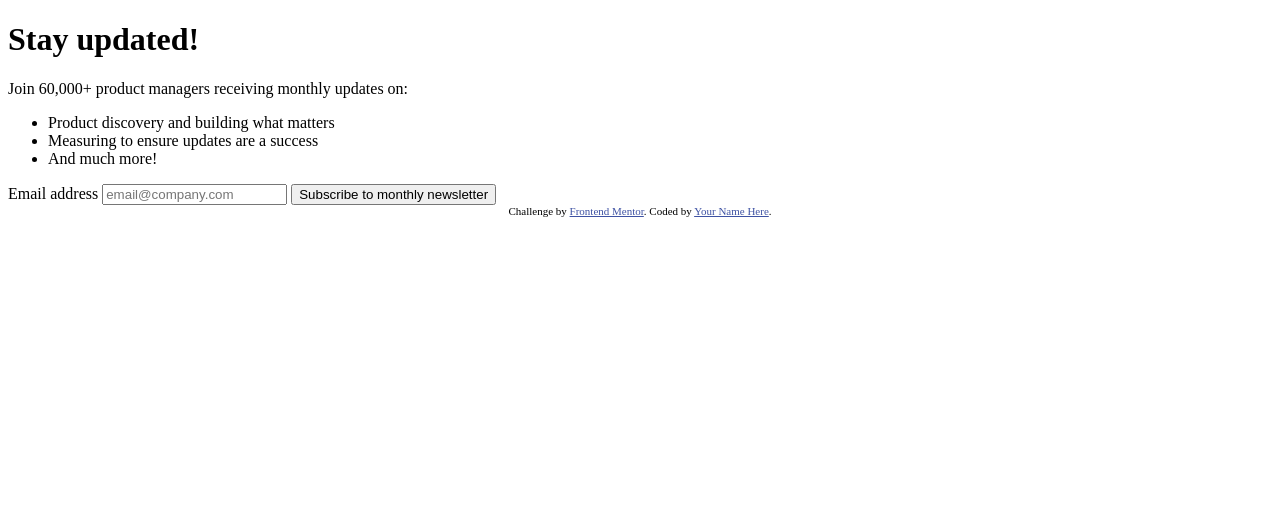
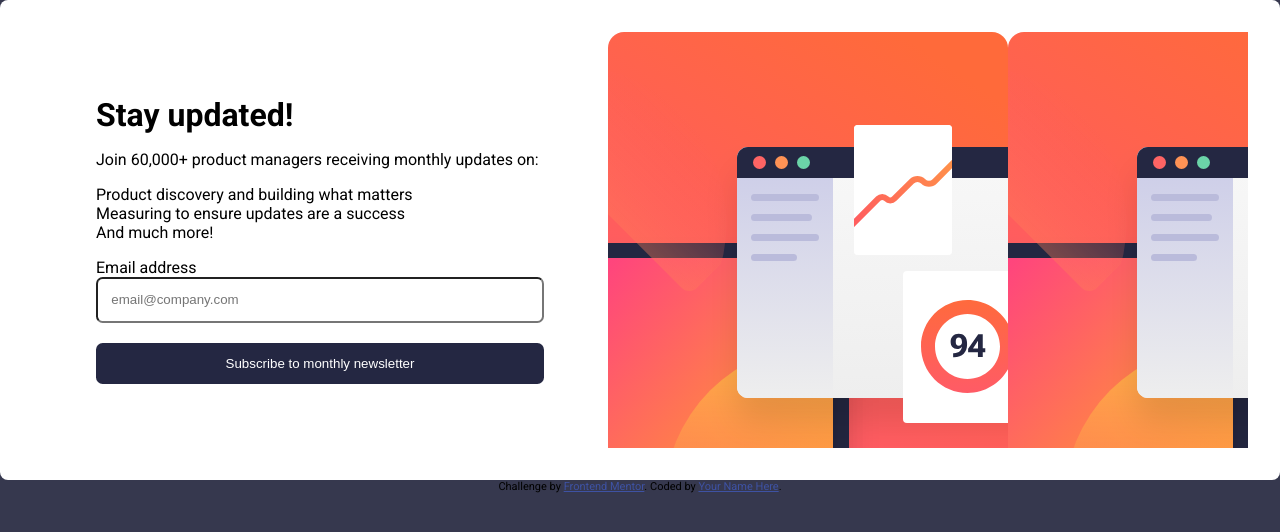
Before and after one commit to emmanueltn007/newsletter-sign-up-form, a plain HTML site: page index.html in a window 1280 px wide. Drawn offline with Linux system fonts and the light colour scheme.

Commit message:
added fonts and styling

```diff
--- a/index.html
+++ b/index.html
@@ -2,13 +2,20 @@
 <html lang="en">
 <head>
   <meta charset="UTF-8">
-  <meta name="viewport" content="width=device-width, initial-scale=1.0"> <!-- displays site properly based on user's device -->
+  <meta name="viewport" content="width=device-width, initial-scale=1.0">
 
   <link rel="icon" type="image/png" sizes="32x32" href="./assets/images/favicon-32x32.png">
 
   <link rel="stylesheet" href="styles.css">
 
+  <link rel="preconnect" href="https://fonts.googleapis.com">
+
+  <link rel="preconnect" href="https://fonts.gstatic.com" crossorigin>
+
+  <link href="https://fonts.googleapis.com/css2?family=Roboto:ital,wght@0,100..900;1,100..900&display=swap" rel="stylesheet">
+
   <title>Frontend Mentor | Newsletter sign-up form with success message</title>
+
 </head>
 <body>
   <div class="container">
@@ -40,9 +47,7 @@
         </button>
       </form>
     </div>
-    <div class="cover-container">
-
-    </div>
+    <div class="cover-container"></div>
   </div>
 
   <!-- Sign-up form end -->
--- a/styles.css
+++ b/styles.css
@@ -1,2 +1,59 @@
+* {
+    margin: 0;
+    padding: 0;
+    box-sizing: border-box;
+}
+
+body {
+    max-width: 1440px;
+    font-family: "Roboto", sans-serif;
+    background-color: hsl(235, 18%, 26%);
+    justify-content: center;
+    align-items: center;
+}
+
+.container {
+    display: grid;
+    grid-template-columns: 1fr 1fr;
+    padding: 2em;
+    border-radius: 0.5em;
+    background-color: white;
+}
+
+.main-content {
+    display: flex;
+    flex-direction: column;
+    gap: 1em;
+    padding: 4em;
+}
+
+ul {
+    list-style: none;
+}
+
+form {
+    display: flex;
+    flex-direction: column;
+}
+
+input {
+    padding: 1em;
+    border-radius: 0.5em;
+}
+
+button {
+    margin-top: 1.5em;
+    background-color: hsl(234, 29%, 20%);
+    color: white;
+    border: none;
+    padding: 1em;
+    border-radius: 0.5em;
+}
+
+.cover-container {
+    width: 40em;
+    background-image: url("assets/images/illustration-sign-up-desktop.svg");
+}
+
 .attribution { font-size: 11px; text-align: center; }
 .attribution a { color: hsl(228, 45%, 44%); }
```
